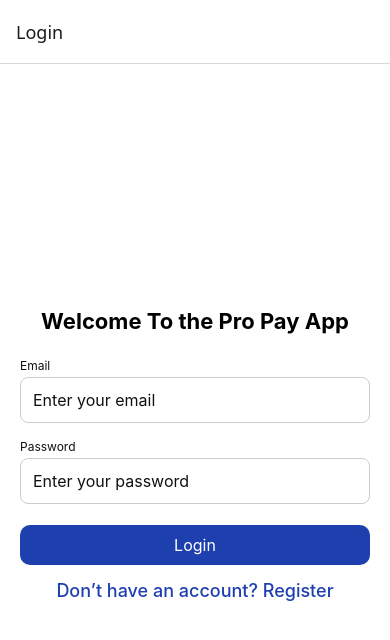
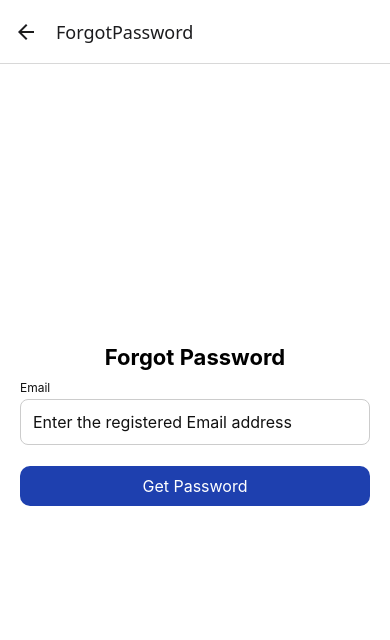
Before and after one commit to Sachin17012000/ProPay, a React Native app: screen /ForgotPassword in a window 390 px wide. Shown: the top 640 px of the page. Built offline with nearby package versions, Linux system fonts and the light colour scheme.

Commit message:
Forgot password funtionality added

```diff
--- a/package.json
+++ b/package.json
@@ -11,6 +11,7 @@
   "dependencies": {
     "@hookform/resolvers": "^5.1.1",
     "@react-native-async-storage/async-storage": "^2.2.0",
+    "@react-native-vector-icons/feather": "^12.2.0",
     "@react-navigation/native": "^7.1.14",
     "@react-navigation/native-stack": "^7.3.21",
     "@reduxjs/toolkit": "^2.8.2",
--- a/src/CommonComponent/Input/index.tsx
+++ b/src/CommonComponent/Input/index.tsx
@@ -1,15 +1,24 @@
-import React from "react";
-import { View, TextInput, TextInputProps, StyleSheet } from "react-native";
+import React, { useState } from "react";
+import {
+  View,
+  TextInput,
+  TextInputProps,
+  StyleSheet,
+  ViewStyle,
+  TouchableOpacity,
+} from "react-native";
 import Text from "../Text";
 import { Controller, Control } from "react-hook-form";
 import colors from "../Theme/Color";
-
+import Icon from "@react-native-vector-icons/feather";
 type InputProps = TextInputProps & {
   name: string;
   control: Control<any>;
   label?: string;
   rules?: object;
   error?: string;
+  containerStyle?: ViewStyle;
+  disabled?: boolean;
 };
 
 export default function Input({
@@ -18,10 +27,15 @@ export default function Input({
   label,
   rules,
   error,
+  containerStyle,
+  disabled = false,
   ...inputProps
 }: InputProps) {
+  const [showPassword, setShowPassword] = useState(false);
+  const isPasswordField = inputProps.secureTextEntry !== undefined;
+
   return (
-    <View style={styles.container}>
+    <View style={[styles.container, containerStyle]}>
       {label && (
         <Text textType="smallRegular" style={styles.label}>
           {label}
@@ -33,17 +47,35 @@ export default function Input({
         name={name}
         rules={rules}
         render={({ field: { onChange, onBlur, value } }) => (
+          <View style={styles.inputWrapper}>
             <TextInput
               style={[
                 styles.input,
-              error ? styles.inputError : null,
+                disabled && styles.disbaledContainer,
+                error && styles.inputError,
                 inputProps.style,
+                isPasswordField && { paddingRight: 40 },
               ]}
+              editable={!disabled}
               value={value}
               onChangeText={onChange}
               onBlur={onBlur}
               {...inputProps}
+              secureTextEntry={isPasswordField && !showPassword}
             />
+            {isPasswordField && (
+              <TouchableOpacity
+                onPress={() => setShowPassword((prev) => !prev)}
+                style={styles.iconWrapper}
+              >
+                <Icon
+                  name={showPassword ? "eye" : "eye-off"}
+                  size={20}
+                  color={colors.text}
+                />
+              </TouchableOpacity>
+            )}
+          </View>
         )}
       />
 
@@ -79,4 +111,16 @@ const styles = StyleSheet.create({
     marginTop: 4,
     color: colors.error,
   },
+  disbaledContainer: {
+    opacity: 0.6,
+  },
+  iconWrapper: {
+    position: "absolute",
+    right: 12,
+    top: 12,
+  },
+  inputWrapper: {
+    position: "relative",
+    justifyContent: "center",
+  },
 });
--- a/src/navigation/AuthStack.tsx
+++ b/src/navigation/AuthStack.tsx
@@ -1,6 +1,7 @@
 import { createNativeStackNavigator } from "@react-navigation/native-stack";
 import LoginScreen from "../screens/LoginScreen";
 import RegisterScreen from "../screens/RegisterScreen";
+import ForgotPassword from "../screens/ForgotPasswordScreen";
 
 const Stack = createNativeStackNavigator();
 
@@ -9,6 +10,7 @@ export default function AuthStack() {
     <Stack.Navigator id={undefined} initialRouteName="Login">
       <Stack.Screen name="Login" component={LoginScreen} />
       <Stack.Screen name="Register" component={RegisterScreen} />
+      <Stack.Screen name="ForgotPassword" component={ForgotPassword} />
     </Stack.Navigator>
   );
 }
--- /dev/null
+++ b/src/screens/ForgotPasswordScreen/index.tsx
@@ -0,0 +1,99 @@
+import { useForm } from "react-hook-form";
+import Input from "../../CommonComponent/Input";
+import Text from "../../CommonComponent/Text";
+import { yupResolver } from "@hookform/resolvers/yup";
+import { forgotPasswordSchema } from "./validation";
+import { ActivityIndicator, Alert, TouchableOpacity, View } from "react-native";
+import style from "./style";
+import { useEffect, useState } from "react";
+import { useAppDispatch, useAppSelector } from "../../hooks/hook";
+import { forgotPasswordThunk } from "../../store/features/user/userThunk";
+import { clearRetrievedPassword } from "../../store/features/user/userSlice";
+
+const ForgotPassword = () => {
+  const {
+    control,
+    handleSubmit,
+    reset,
+    formState: { errors },
+  } = useForm({ resolver: yupResolver(forgotPasswordSchema) });
+  const dispatch = useAppDispatch();
+  const loading = useAppSelector((state) => state.user.loading);
+  const retrievedPassword = useAppSelector(
+    (state) => state.user.retrievedPassword
+  );
+  const error = useAppSelector((state) => state.user.error);
+  const [showPassword, setShowPassword] = useState(false);
+  const onSubmit = async (data) => {
+    const resultAction = await dispatch(
+      forgotPasswordThunk({ email: data.email })
+    );
+    if (forgotPasswordThunk.fulfilled.match(resultAction)) {
+      Alert.alert(
+        "Password Retrieved",
+        "Click Show Password to reveal your password."
+      );
+    } else {
+      Alert.alert(
+        "Error",
+        resultAction.payload || "Failed to retrieve password."
+      );
+    }
+  };
+  useEffect(() => {
+    return () => {
+      dispatch(clearRetrievedPassword());
+    };
+  }, []);
+  return (
+    <View style={style.container}>
+      <Text textType="largeBold" style={style.headingStyle}>
+        Forgot Password
+      </Text>
+      <Input
+        placeholder="Enter the registered Email address"
+        name="email"
+        label="Email"
+        control={control}
+        error={errors.email?.message as string}
+        disabled={retrievedPassword !== null}
+      />
+      <TouchableOpacity
+        disabled={loading || retrievedPassword != null}
+        style={[
+          style.button,
+          loading && { opacity: 0.6 },
+          retrievedPassword != null ? style.disableButton : null,
+        ]}
+        onPress={handleSubmit(onSubmit)}
+      >
+        {loading ? (
+          <ActivityIndicator color="#fff" />
+        ) : (
+          <Text style={style.buttonText}>Get Password</Text>
+        )}
+      </TouchableOpacity>
+      {retrievedPassword && (
+        <View>
+          <Text textType="baseRegularBold" style={style.passwordInfoText}>
+            Your password has been fetched
+          </Text>
+          <TouchableOpacity onPress={() => setShowPassword(!showPassword)}>
+            <Text textType="mediumSemiBold" style={style.registerLink}>
+              {showPassword ? "Hide Password" : "Show Password"}
+            </Text>
+          </TouchableOpacity>
+        </View>
+      )}
+
+      {retrievedPassword && showPassword && (
+        <View style={style.passwordBox}>
+          <Text textType="mediumSemiBold" style={style.passwordText}>
+            Your Password: {retrievedPassword}
+          </Text>
+        </View>
+      )}
+    </View>
+  );
+};
+export default ForgotPassword;
--- /dev/null
+++ b/src/screens/ForgotPasswordScreen/style.tsx
@@ -0,0 +1,62 @@
+import { StyleSheet } from "react-native";
+import colors from "../../CommonComponent/Theme/Color";
+
+const style = StyleSheet.create({
+  container: {
+    flex: 1,
+    padding: 20,
+    paddingTop: 280,
+    backgroundColor: colors.background,
+  },
+  headingStyle: {
+    alignSelf: "center",
+    paddingBottom: 10,
+  },
+  button: {
+    backgroundColor: colors.primary,
+    padding: 10,
+    borderRadius: 10,
+    alignItems: "center",
+    marginTop: 5,
+  },
+  disableButton: {
+    backgroundColor: "grey",
+    opacity: 0.6,
+    padding: 10,
+    borderRadius: 10,
+    alignItems: "center",
+    marginTop: 5,
+  },
+  buttonText: {
+    color: colors.buttonText,
+  },
+  passwordInfoText: {
+    paddingTop: 10,
+    color: colors.success,
+    alignSelf: "center",
+  },
+  registerLink: {
+    color: colors.link,
+    marginTop: 15,
+    textAlign: "center",
+  },
+  passwordBox: {
+    backgroundColor: "#F0F4FF",
+    padding: 16,
+    borderRadius: 10,
+    marginTop: 20,
+    borderWidth: 1,
+    borderColor: "#AAB2C8",
+    shadowColor: "#000",
+    shadowOffset: { width: 0, height: 2 },
+    shadowOpacity: 0.1,
+    shadowRadius: 4,
+    elevation: 2,
+  },
+
+  passwordText: {
+    color: "#333",
+    fontSize: 16,
+  },
+});
+export default style;
--- /dev/null
+++ b/src/screens/ForgotPasswordScreen/validation.ts
@@ -0,0 +1,8 @@
+import * as yup from "yup";
+
+export const forgotPasswordSchema = yup.object({
+  email: yup
+    .string()
+    .email("Enter a valid email")
+    .required("Email is required"),
+});
--- a/src/screens/LoginScreen/index.tsx
+++ b/src/screens/LoginScreen/index.tsx
@@ -74,6 +74,15 @@ const LoginScreen = ({ navigation }) => {
           Don’t have an account? Register
         </Text>
       </TouchableOpacity>
+      <TouchableOpacity
+        onPress={() => {
+          navigation.navigate("ForgotPassword");
+        }}
+      >
+        <Text textType="mediumSemiBold" style={styles.registerLink}>
+          Forgot Password
+        </Text>
+      </TouchableOpacity>
     </View>
   );
 };
--- a/src/screens/RegisterScreen/style.tsx
+++ b/src/screens/RegisterScreen/style.tsx
@@ -5,7 +5,7 @@ const styles = StyleSheet.create({
   container: {
     flexGrow: 1,
     padding: 20,
-    justifyContent: "center",
+    paddingTop: 100,
     backgroundColor: colors.background,
   },
   title: {
--- a/src/store/features/user/userSlice.ts
+++ b/src/store/features/user/userSlice.ts
@@ -1,6 +1,7 @@
 import { createSlice } from "@reduxjs/toolkit";
 import { User } from "../../../types";
 import {
+  forgotPasswordThunk,
   loginThunk,
   logoutThunk,
   registerThunk,
@@ -12,11 +13,13 @@ interface UserState {
   user: User | null;
   loading: boolean;
   error: string | null;
+  retrievedPassword: string | null;
 }
 const initialState: UserState = {
   user: null,
   loading: false,
   error: null,
+  retrievedPassword: null,
 };
 
 const userSlice = createSlice({
@@ -26,6 +29,9 @@ const userSlice = createSlice({
     logout: (state) => {
       state.user = null;
       removeCurrentUser();
+    },
+    clearRetrievedPassword: (state) => {
+      state.retrievedPassword = null;
     },
   },
   extraReducers: (builder) => {
@@ -68,9 +74,23 @@ const userSlice = createSlice({
       .addCase(updateUserThunk.rejected, (state, action) => {
         state.error = action.payload || "Failed to update user";
         state.loading = false;
+      })
+      .addCase(forgotPasswordThunk.pending, (state) => {
+        state.loading = true;
+        state.error = null;
+        state.retrievedPassword = null;
+      })
+      .addCase(forgotPasswordThunk.fulfilled, (state, action) => {
+        state.loading = false;
+        state.retrievedPassword = action.payload;
+      })
+      .addCase(forgotPasswordThunk.rejected, (state, action) => {
+        state.loading = false;
+        state.error = action.payload || "Failed to retrieve password";
+        state.retrievedPassword = null;
       });
   },
 });
 
-export const { logout } = userSlice.actions;
+export const { logout, clearRetrievedPassword } = userSlice.actions;
 export default userSlice.reducer;
--- a/src/store/features/user/userThunk.ts
+++ b/src/store/features/user/userThunk.ts
@@ -18,6 +18,9 @@ interface RegisterPayload {
 interface LoginPayload {
   email: string;
   password: string;
+}
+interface ForgotPasswordPayload {
+  email: string;
 }
 
 const delay = (ms: number) => new Promise((res) => setTimeout(res, ms));
@@ -96,3 +99,16 @@ export const updateUserThunk = createAsyncThunk<
 
   return updatedUser;
 });
+export const forgotPasswordThunk = createAsyncThunk<
+  string,
+  ForgotPasswordPayload,
+  { rejectValue: string }
+>("user/forgotPassword", async ({ email }, { rejectWithValue }) => {
+  await delay(1000);
+  const users: UserWithPassword[] = await getRegisteredUsers();
+  const user = users.find((u) => u.email === email);
+  if (!user) {
+    return rejectWithValue("Email not found");
+  }
+  return user.password;
+});
--- a/src/types.ts
+++ b/src/types.ts
@@ -6,6 +6,7 @@ export type RootStackParamList = {
   SendMoney: undefined;
   Transactions: undefined;
   Profile: undefined;
+  ForgotPassword: undefined;
 };
 export type Transaction = {
   id: string;
```
Also changed, not shown: 1 other file (tests, documents, lock files or other folders). Lines whose indentation alone changed are shown as unchanged.
